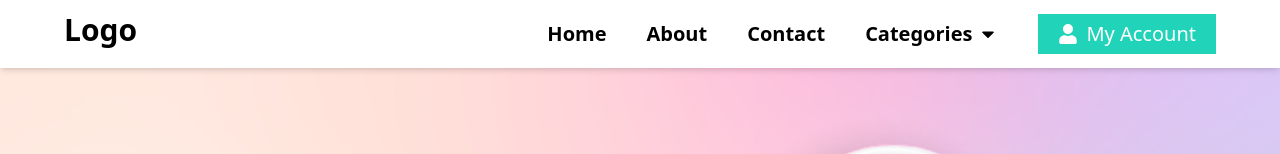
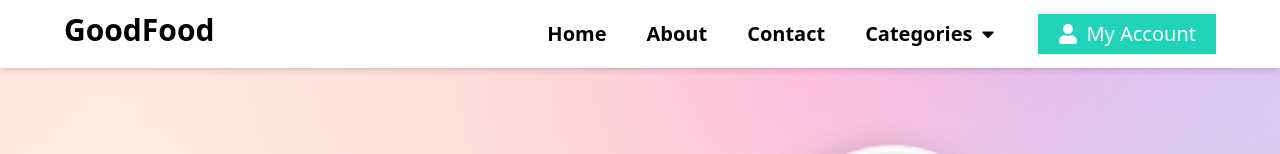
Before and after one commit to jananisree96/Restaurant-website, a React (Vite) app in the folder latest/restraurant-app/: page / in a window 1280 px wide. Shown: the top 154 px of the page. Built offline with nearby package versions, Linux system fonts and the light colour scheme; a web font is replaced by a local one.

Commit message:
added by rest-logo

```diff
--- a/latest/restraurant-app/src/components/Navbar/Navbar.jsx
+++ b/latest/restraurant-app/src/components/Navbar/Navbar.jsx
@@ -25,7 +25,7 @@ const Navbar = ({ TogglePopup }) => {
       <div data-aos="fade" className='bg-white shadow-md'>
         <div className="container flex justify-between py-4 sm:py-3">
           {/* ----------Navbar-------- */}
-          <div className='font-bold text-3xl'>Logo</div>
+          <div className='font-bold text-3xl'>GoodFood</div>
           <div>
             <ul className='sm:flex items-center gap-10'>
               {NavLinks.map(({ id, name, link }) => (
```
